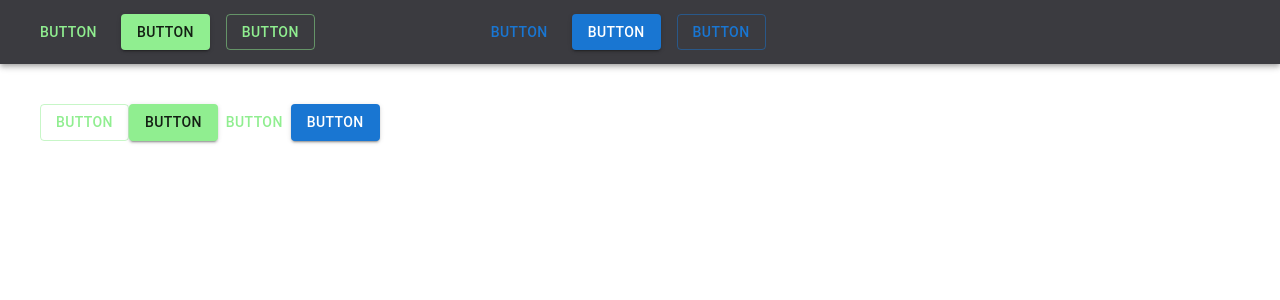
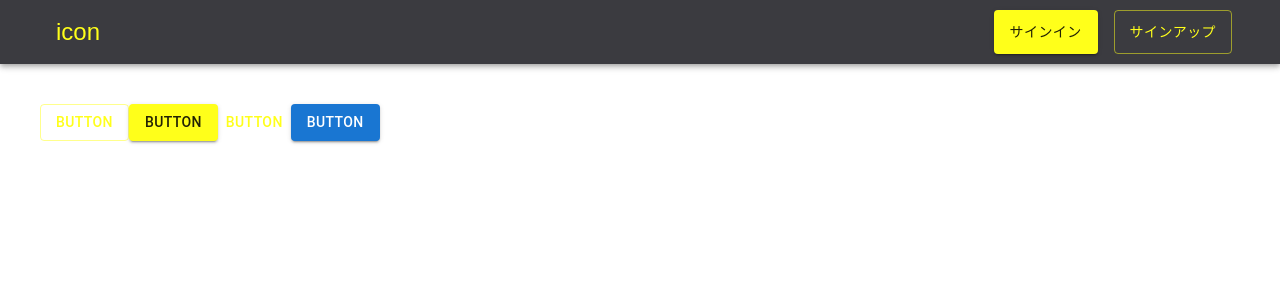
Before and after one commit to katsudon08/devHelper_frontend, a React (Vite) app: page / in a window 1280 px wide. Shown: the top 300 px of the page. Built offline with nearby package versions, Linux system fonts and the light colour scheme.

Commit message:
ヘッダーデザイン完成

```diff
--- a/src/App.jsx
+++ b/src/App.jsx
@@ -15,12 +15,13 @@ function App() {
             },
             accentColor: {
                 // 落ち着いた緑
-                main: '#40BD5D',
+                // main: '#40BD5D',
                 // 青緑
                 // main: '#008080'
                 // 明るめの緑
-                main: '#90ee90'
-                // main: '#00ff7f'
+                // main: '#90ee90',
+                // 黄色
+                main: '#ffff1a'
             },
         }
     });
--- a/src/components/Header.jsx
+++ b/src/components/Header.jsx
@@ -1,19 +1,23 @@
-import { AppBar, Button, Toolbar, Container, IconButton, ThemeProvider } from '@mui/material'
-import AdbIcon from '@mui/icons-material/Adb';
+import { AppBar, Button, Toolbar, IconButton, Typography, Container, Stack } from '@mui/material'
 import React from 'react'
 
 export const Header = () => {
+    const signInClickHandler = () => {console.log('signin')}
+    const signUpClickHandler = () => {console.log('signup')}
+
     return (
         // モダンなデザイン、あまり装飾を派手にしない
+        // ベースカラー:白 メインカラー:少し明るい黒 アクセントカラー:黄色
         <AppBar position='static' color='mainColor'>
-            <Toolbar>
-                <Button variant='text' color='accentColor' sx={{mr: 1, ml: 1}}>BUTTON</Button>
-                <Button variant='contained' color='accentColor' sx={{mr: 1, ml: 1}}>BUTTON</Button>
-                <Button variant='outlined' color='accentColor' sx={{mr: 1, ml: 1}}>BUTTON</Button>
-
-                <Button variant='text' color='primary' sx={{mr: 1, ml: 20}}>BUTTON</Button>
-                <Button variant='contained' color='primary' sx={{mr: 1, ml: 1}}>BUTTON</Button>
-                <Button variant='outlined' color='primary' sx={{mr: 1, ml: 1}}>BUTTON</Button>
+            <Toolbar >
+                <Container maxWidth='xl' sx={{ display: 'inline-flex' }}>
+                    <IconButton color='accentColor'>icon</IconButton>
+                    <Typography sx={{ flexGrow: 1 }} />
+                    <Stack direction='row' spacing={2}>
+                        <Button variant='contained' color='accentColor' sx={{ mr: 1, ml: 1 }} onClick={signInClickHandler}>サインイン</Button>
+                        <Button variant='outlined' color='accentColor' sx={{ mr: 1, ml: 1 }} onClick={signUpClickHandler}>サインアップ</Button>
+                    </Stack>
+                </Container>
             </Toolbar>
         </AppBar>
     )
```
